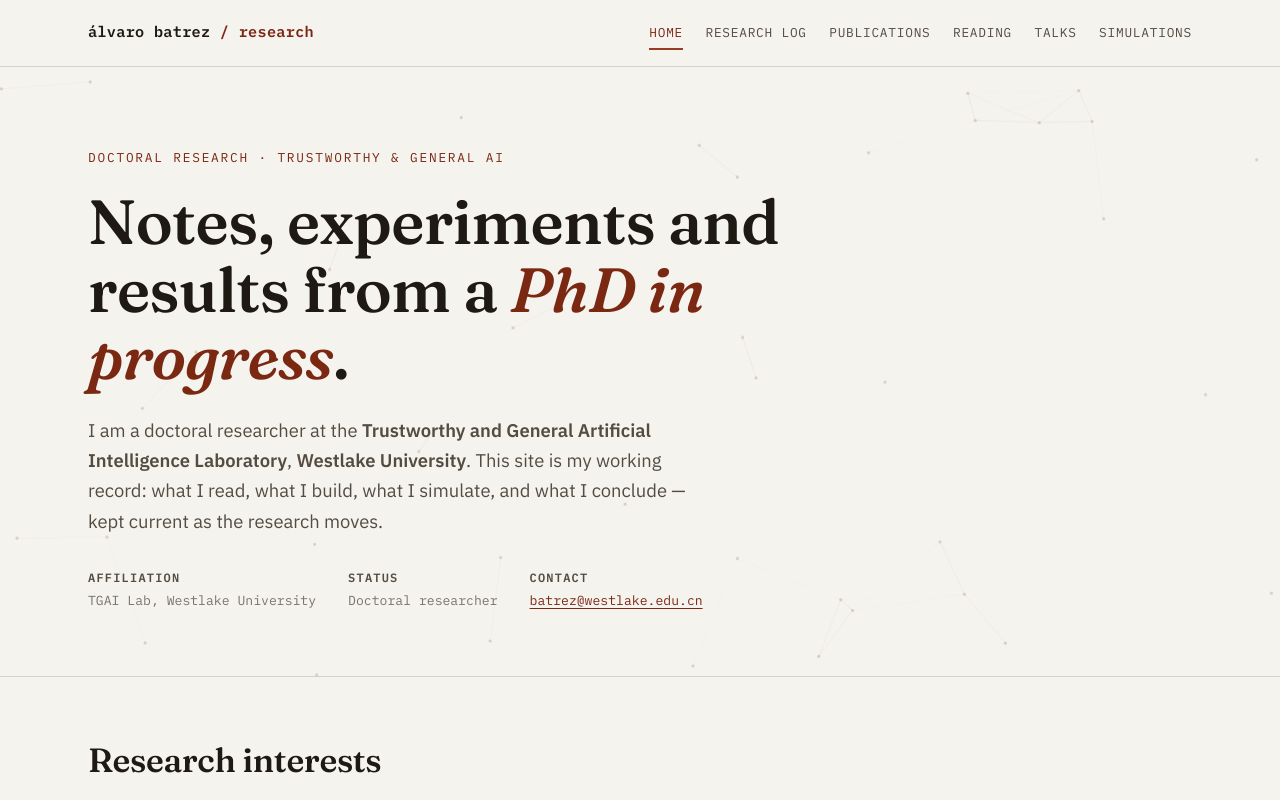
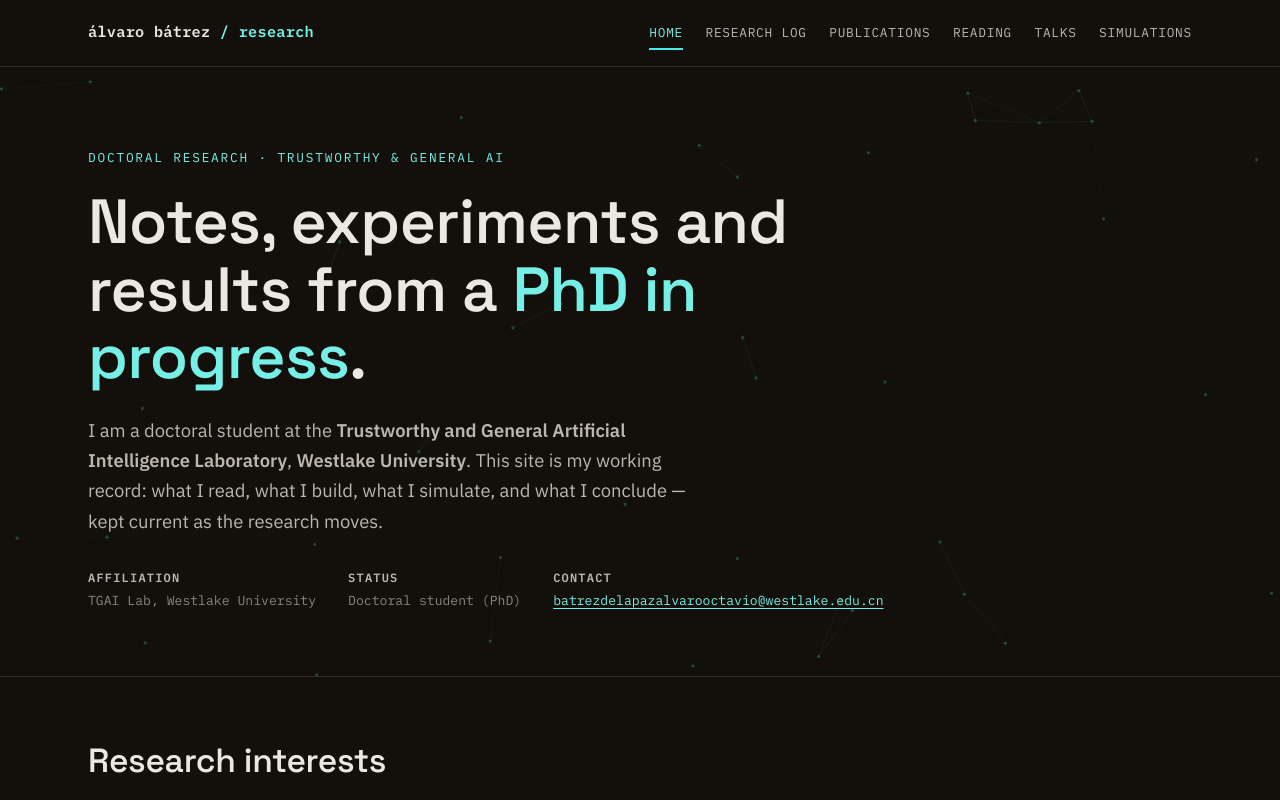
Before and after one commit to alvarobatrez/alvarobatrez.github.io, a plain HTML site: page index.html in a window 1280 px wide. Shown: the top 800 px of the page. Drawn offline with Linux system fonts and the light colour scheme.

Commit message:
Dark theme, cyan/green palette, personal details update

```diff
--- a/assets/css/style.css
+++ b/assets/css/style.css
@@ -1,20 +1,25 @@
 /* ============================================================
    Álvaro Batrez — Doctoral Research
-   Design: lab-notebook aesthetic. Warm paper, ink, oxide red.
+   Design: dark lab-notebook. Deep ink ground, warm off-white
+   text, copper accent. Type: Space Grotesk + IBM Plex.
    ============================================================ */
 
 :root {
+  color-scheme: dark;
   /* primitives */
-  --paper: oklch(0.965 0.008 90);
-  --paper-raised: oklch(0.985 0.005 90);
-  --ink: oklch(0.22 0.015 70);
-  --ink-soft: oklch(0.42 0.02 70);
-  --ink-faint: oklch(0.56 0.015 70);
-  --rule: oklch(0.86 0.01 85);
-  --accent: oklch(0.48 0.13 35);          /* oxide red */
-  --accent-ink: oklch(0.40 0.12 35);
-  --accent-soft: oklch(0.94 0.02 45);
-  --serif: "Fraunces", Georgia, serif;
+  --paper: oklch(0.17 0.012 70);           /* deep warm ink */
+  --paper-raised: oklch(0.21 0.014 70);
+  --ink: oklch(0.93 0.01 85);              /* warm off-white */
+  --ink-soft: oklch(0.78 0.015 80);
+  --ink-faint: oklch(0.62 0.015 75);
+  --rule: oklch(0.30 0.015 70);
+  --accent: oklch(0.86 0.13 195);          /* electric cyan */
+  --accent-ink: oklch(0.88 0.11 190);
+  --accent-soft: oklch(0.27 0.045 205);
+  --green: oklch(0.84 0.17 150);           /* terminal green */
+  --green-dim: oklch(0.72 0.13 150);
+  --green-soft: oklch(0.26 0.05 155);
+  --serif: "Space Grotesk", "IBM Plex Sans", sans-serif;
   --sans: "IBM Plex Sans", "Helvetica Neue", Arial, sans-serif;
   --mono: "IBM Plex Mono", "SFMono-Regular", Consolas, monospace;
   --maxw: 72rem;
@@ -129,7 +134,7 @@ main { flex: 1; }
   max-width: 18ch;
   position: relative;
 }
-.hero h1 em { font-style: italic; color: var(--accent-ink); }
+.hero h1 em { font-style: normal; color: var(--accent-ink); }
 .hero-sub {
   margin-top: 1.5rem;
   max-width: 56ch;
@@ -147,6 +152,7 @@ main { flex: 1; }
   color: var(--ink-faint);
   position: relative;
 }
+.hero-meta { overflow-wrap: anywhere; }
 .hero-meta strong { color: var(--ink-soft); font-weight: 600; display: block; font-size: 0.75rem; letter-spacing: 0.1em; text-transform: uppercase; margin-bottom: 0.15rem; }
 
 /* ---------- sections ---------- */
@@ -181,7 +187,7 @@ main { flex: 1; }
 .interest .idx {
   font-family: var(--mono);
   font-size: 0.78rem;
-  color: var(--accent-ink);
+  color: var(--green-dim);
   display: block;
   margin-bottom: 0.5rem;
 }
@@ -206,7 +212,7 @@ main { flex: 1; }
 .entry-date {
   font-family: var(--mono);
   font-size: 0.82rem;
-  color: var(--ink-faint);
+  color: var(--green-dim);
   padding-top: 0.25rem;
   white-space: nowrap;
 }
@@ -231,7 +237,7 @@ main { flex: 1; }
   color: var(--ink-faint);
   background: var(--paper-raised);
 }
-.tag[data-kind] { color: var(--accent-ink); border-color: oklch(0.8 0.04 40); background: var(--accent-soft); }
+.tag[data-kind] { color: var(--green); border-color: oklch(0.42 0.06 155); background: var(--green-soft); }
 
 /* ---------- filter bar ---------- */
 .filter-bar {
@@ -271,7 +277,7 @@ main { flex: 1; }
   font-family: var(--mono);
   font-size: 0.78rem;
   letter-spacing: 0.14em;
-  color: var(--ink-faint);
+  color: var(--green-dim);
   text-transform: uppercase;
   padding: 1.2rem 0 0.2rem;
   display: flex;
@@ -292,8 +298,8 @@ main { flex: 1; }
   gap: 0.6rem;
   transition: transform 200ms var(--ease), box-shadow 200ms var(--ease);
 }
-.card:hover { transform: translateY(-3px); box-shadow: 0 8px 24px -12px oklch(0.3 0.02 70 / 0.25); }
-.card .card-date { font-family: var(--mono); font-size: 0.78rem; color: var(--ink-faint); }
+.card:hover { transform: translateY(-3px); box-shadow: 0 8px 24px -12px oklch(0.08 0.01 70 / 0.7); }
+.card .card-date { font-family: var(--mono); font-size: 0.78rem; color: var(--green-dim); }
 .card h3 { font-family: var(--serif); font-weight: 560; font-size: 1.2rem; line-height: 1.3; }
 .card h3 a { color: var(--ink); text-decoration: none; }
 .card h3 a:hover { color: var(--accent-ink); }
--- a/assets/js/content.js
+++ b/assets/js/content.js
@@ -7,10 +7,10 @@
    ============================================================ */
 
 const SITE = {
-  name: "Álvaro Batrez",
+  name: "Álvaro Bátrez",
   affiliation: "Trustworthy and General Artificial Intelligence Laboratory",
   university: "Westlake University",
-  email: "batrez@westlake.edu.cn",
+  email: "batrezdelapazalvarooctavio@westlake.edu.cn",
   github: "https://github.com/alvarobatrez",
   scholar: "",          // Google Scholar URL, e.g. "https://scholar.google.com/citations?user=..."
   orcid: "",            // e.g. "https://orcid.org/0000-0000-0000-0000"
--- a/assets/js/main.js
+++ b/assets/js/main.js
@@ -151,7 +151,7 @@
     }
     function draw() {
       ctx.clearRect(0, 0, w, h);
-      ctx.strokeStyle = "rgba(140, 75, 55, 0.16)";
+      ctx.strokeStyle = "rgba(103, 232, 249, 0.20)";
       ctx.lineWidth = devicePixelRatio;
       for (let i = 0; i < N; i++) {
         for (let j = i + 1; j < N; j++) {
@@ -167,7 +167,7 @@
         }
       }
       ctx.globalAlpha = 1;
-      ctx.fillStyle = "rgba(140, 75, 55, 0.4)";
+      ctx.fillStyle = "rgba(74, 222, 128, 0.55)";
       nodes.forEach((n) => {
         ctx.beginPath();
         ctx.arc(n.x, n.y, 1.6 * devicePixelRatio, 0, Math.PI * 2);
--- a/index.html
+++ b/index.html
@@ -3,17 +3,17 @@
 <head>
   <meta charset="UTF-8" />
   <meta name="viewport" content="width=device-width, initial-scale=1.0" />
-  <title>Álvaro Batrez — Doctoral Research</title>
-  <meta name="description" content="Research log and academic portfolio of Álvaro Batrez, doctoral researcher at the Trustworthy and General Artificial Intelligence Laboratory, Westlake University." />
+  <title>Álvaro Bátrez — Doctoral Research</title>
+  <meta name="description" content="Research log and academic portfolio of Álvaro Bátrez, doctoral student at the Trustworthy and General Artificial Intelligence Laboratory, Westlake University." />
   <link rel="preconnect" href="https://fonts.googleapis.com" />
   <link rel="preconnect" href="https://fonts.gstatic.com" crossorigin />
-  <link href="https://fonts.googleapis.com/css2?family=Fraunces:ital,opsz,wght@0,9..144,400..700;1,9..144,400..700&family=IBM+Plex+Mono:wght@400;600&family=IBM+Plex+Sans:ital,wght@0,400;0,600;1,400&display=swap" rel="stylesheet" />
+  <link href="https://fonts.googleapis.com/css2?family=Space+Grotesk:wght@400..700&family=IBM+Plex+Mono:wght@400;600&family=IBM+Plex+Sans:ital,wght@0,400;0,600;1,400&display=swap" rel="stylesheet" />
   <link rel="stylesheet" href="assets/css/style.css" />
 </head>
 <body>
   <header class="site-header">
     <div class="header-inner">
-      <a class="brand" href="index.html">álvaro batrez <span>/ research</span></a>
+      <a class="brand" href="index.html">álvaro bátrez <span>/ research</span></a>
       <nav class="site-nav" aria-label="Main">
         <a href="index.html" aria-current="page">Home</a>
         <a href="log.html">Research Log</a>
@@ -32,15 +32,15 @@
         <p class="hero-kicker">Doctoral Research · Trustworthy &amp; General AI</p>
         <h1>Notes, experiments and results from a <em>PhD in progress</em>.</h1>
         <p class="hero-sub">
-          I am a doctoral researcher at the
+          I am a doctoral student at the
           <strong>Trustworthy and General Artificial Intelligence Laboratory</strong>,
           <strong>Westlake University</strong>. This site is my working record: what I read,
           what I build, what I simulate, and what I conclude — kept current as the research moves.
         </p>
         <div class="hero-meta">
           <div><strong>Affiliation</strong>TGAI Lab, Westlake University</div>
-          <div><strong>Status</strong>Doctoral researcher</div>
-          <div><strong>Contact</strong><a href="mailto:batrez@westlake.edu.cn">batrez@westlake.edu.cn</a></div>
+          <div><strong>Status</strong>Doctoral student (PhD)</div>
+          <div><strong>Contact</strong><a href="mailto:batrezdelapazalvarooctavio@westlake.edu.cn">batrezdelapazalvarooctavio@westlake.edu.cn</a></div>
         </div>
       </div>
     </section>
@@ -81,10 +81,10 @@
 
   <footer class="site-footer">
     <div class="footer-inner">
-      <p>© 2026 Álvaro Batrez · TGAI Lab, Westlake University</p>
+      <p>© 2026 Álvaro Bátrez · TGAI Lab, Westlake University</p>
       <div class="footer-links">
         <a href="https://github.com/alvarobatrez" target="_blank" rel="noopener">GitHub</a>
-        <a href="mailto:batrez@westlake.edu.cn">Email</a>
+        <a href="mailto:batrezdelapazalvarooctavio@westlake.edu.cn">Email</a>
       </div>
     </div>
   </footer>
```
Also changed, not shown: log.html (+5 -5 lines), publications.html (+5 -5 lines), reading.html (+5 -5 lines), simulations.html (+5 -5 lines), talks.html (+5 -5 lines).
